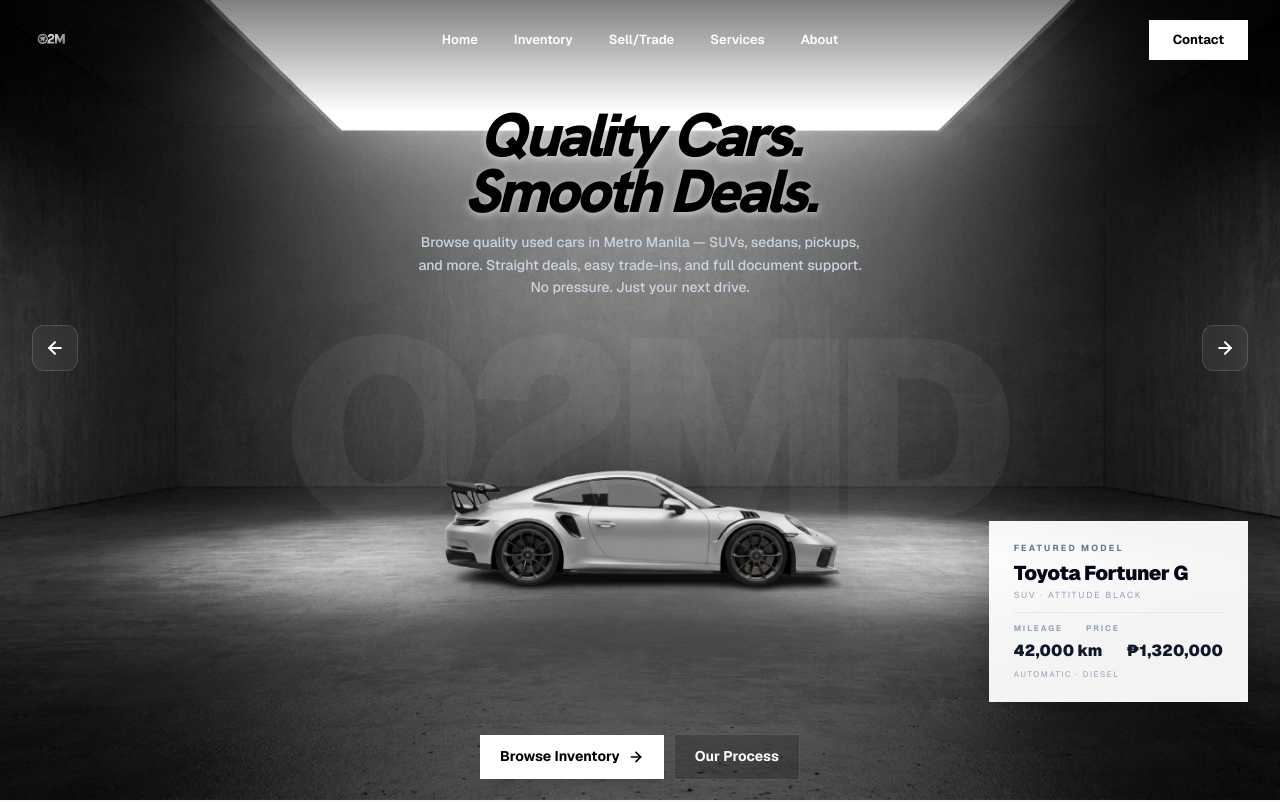
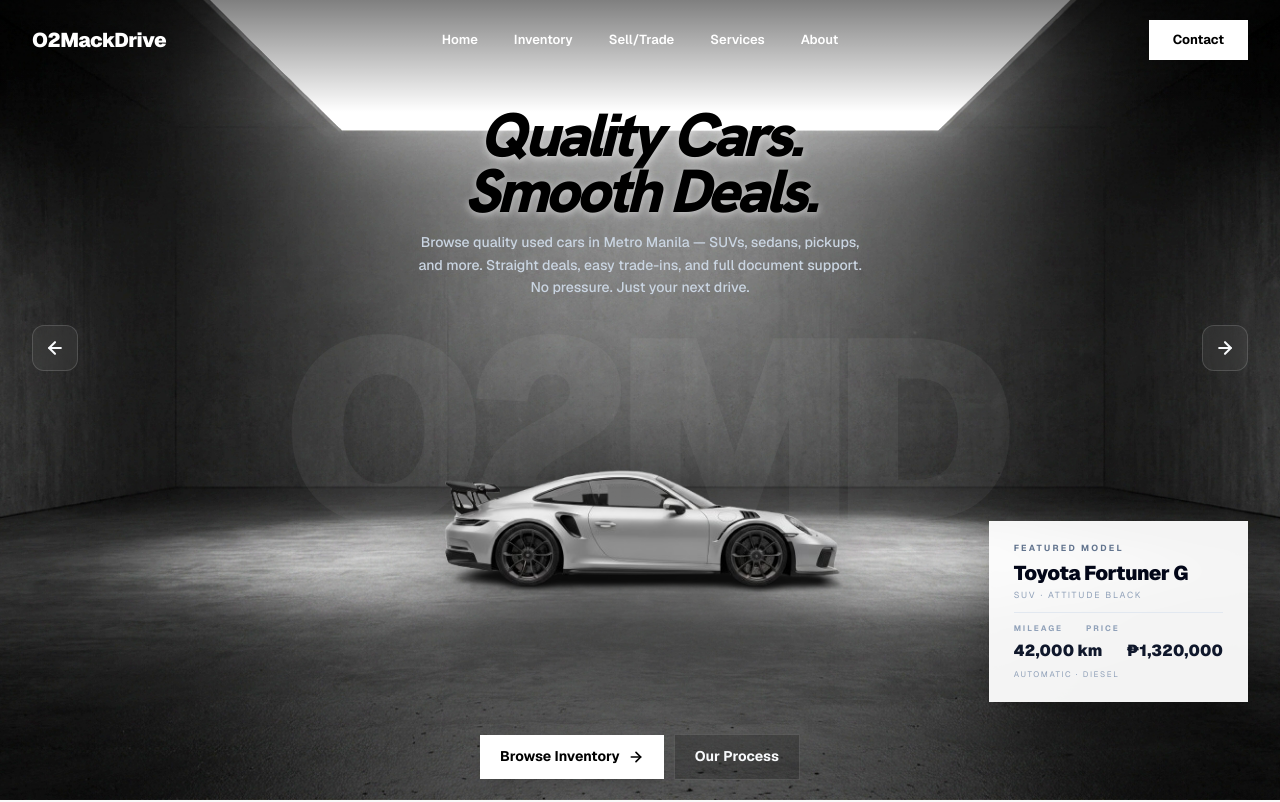
Before and after one commit to Jdomelaurente/o2mackdrive-branding, a Next.js app: page / in a window 1280 px wide. Shown: the top 802 px of the page. Built offline with nearby package versions, Linux system fonts and the light colour scheme.

Commit message:
update favicon to logo-new.png

```diff
--- a/src/app/layout.tsx
+++ b/src/app/layout.tsx
@@ -28,11 +28,8 @@ export const metadata: Metadata = {
   description: site.description,
   keywords: ["O2MackDrive", "car trading Philippines", "used cars Philippines", "buy sell trade cars"],
   icons: {
-    icon: [
-      { url: "/favicon.svg", type: "image/svg+xml" },
-      { url: "/logo-new.png", type: "image/png" },
-    ],
-    shortcut: "/favicon.svg",
+    icon: "/logo-new.png",
+    shortcut: "/logo-new.png",
     apple: "/logo-new.png",
   },
   openGraph: {
--- a/src/components/layout/Navbar.tsx
+++ b/src/components/layout/Navbar.tsx
@@ -1,6 +1,5 @@
 "use client";
 
-import Image from "next/image";
 import Link from "next/link";
 import { useEffect, useState } from "react";
 import { usePathname } from "next/navigation";
@@ -44,16 +43,14 @@ export function Navbar() {
       }`}
     >
       <Container className="flex min-h-16 items-center justify-between px-6 py-4 md:min-h-20 md:py-5">
-        {/* Brand logo */}
-        <Link href="/" aria-label="O2MackDrive home">
-          <Image
-            src="/logo-new.png"
-            alt="O2MackDrive"
-            width={140}
-            height={40}
-            className="h-8 w-auto md:h-10"
-            priority
-          />
+        {/* Brand name */}
+        <Link
+          href="/"
+          className="text-lg font-black tracking-tight transition hover:opacity-80 sm:text-xl"
+          style={{ color: isScrolledStyle ? "#000000" : "#ffffff" }}
+          aria-label="O2MackDrive home"
+        >
+          O2MackDrive
         </Link>
 
         {/* Center navigation */}
```
Also changed, not shown: public/favicon.svg (deleted).
